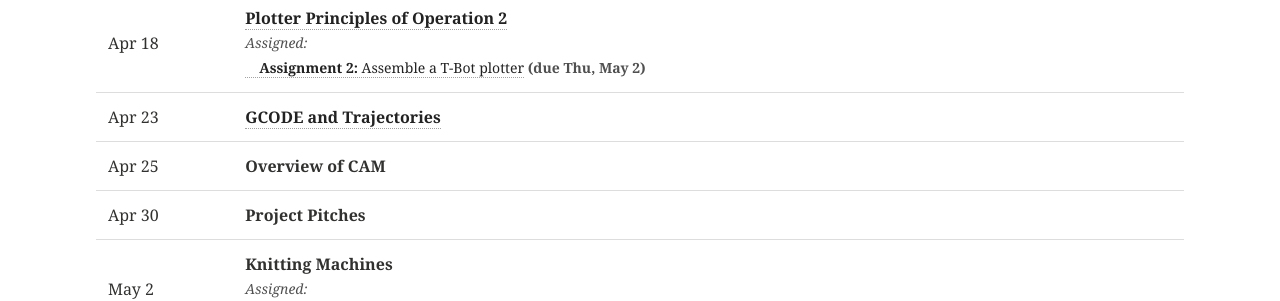
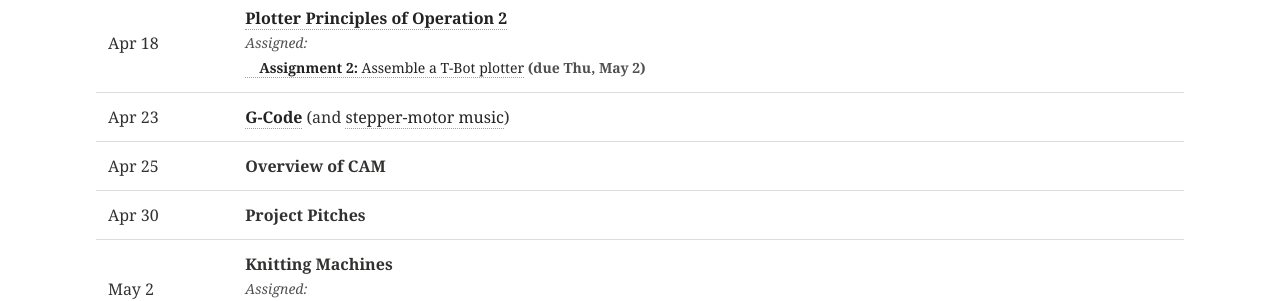
Before and after one commit to cs448m/cs448m.github.io, a Jekyll site: the page built from index.md, in a window 1280 px wide and 900 px high, scrolled down 1113 px. Shown: the part 154-455 px from the top of the window. Built offline with Jekyll 4.4.1, drawn with Linux system fonts in a browser that asks for light colours.

Commit message:
stepper music links

```diff
--- a/index.md
+++ b/index.md
@@ -39,7 +39,7 @@ For more detailed course logistics and policies, see the [course info](/course_i
     	<br><span class="assigned"><i>Assigned:</i>
     			<br><a href="/assignments/tbot/"> &emsp;<b>Assignment 2:</b> Assemble a T-Bot plotter</a> <b>(due Thu, May 2)</b>
     	</span></td></tr>
-    <tr><td>Apr 23</td><td><a href="/lectures/gcode/gcode.pdf"><b>GCODE and Trajectories</b></a></td></tr>
+    <tr><td>Apr 23</td><td><a href="/lectures/gcode/gcode.pdf"><b>G-Code</b></a> (and <a href="/lectures/gcode/stepperMusic/README.md">stepper-motor music</a>)</td></tr>
     <tr><td>Apr 25</td><td><b>Overview of CAM</b></td></tr>
     <tr><td>Apr 30</td><td><b>Project Pitches</b></td></tr>
     <tr><td>May 2</td><td><b>Knitting Machines</b>
```
Also changed, not shown: lectures/gcode/stepperMusic/README.md (+1 -1 lines).
